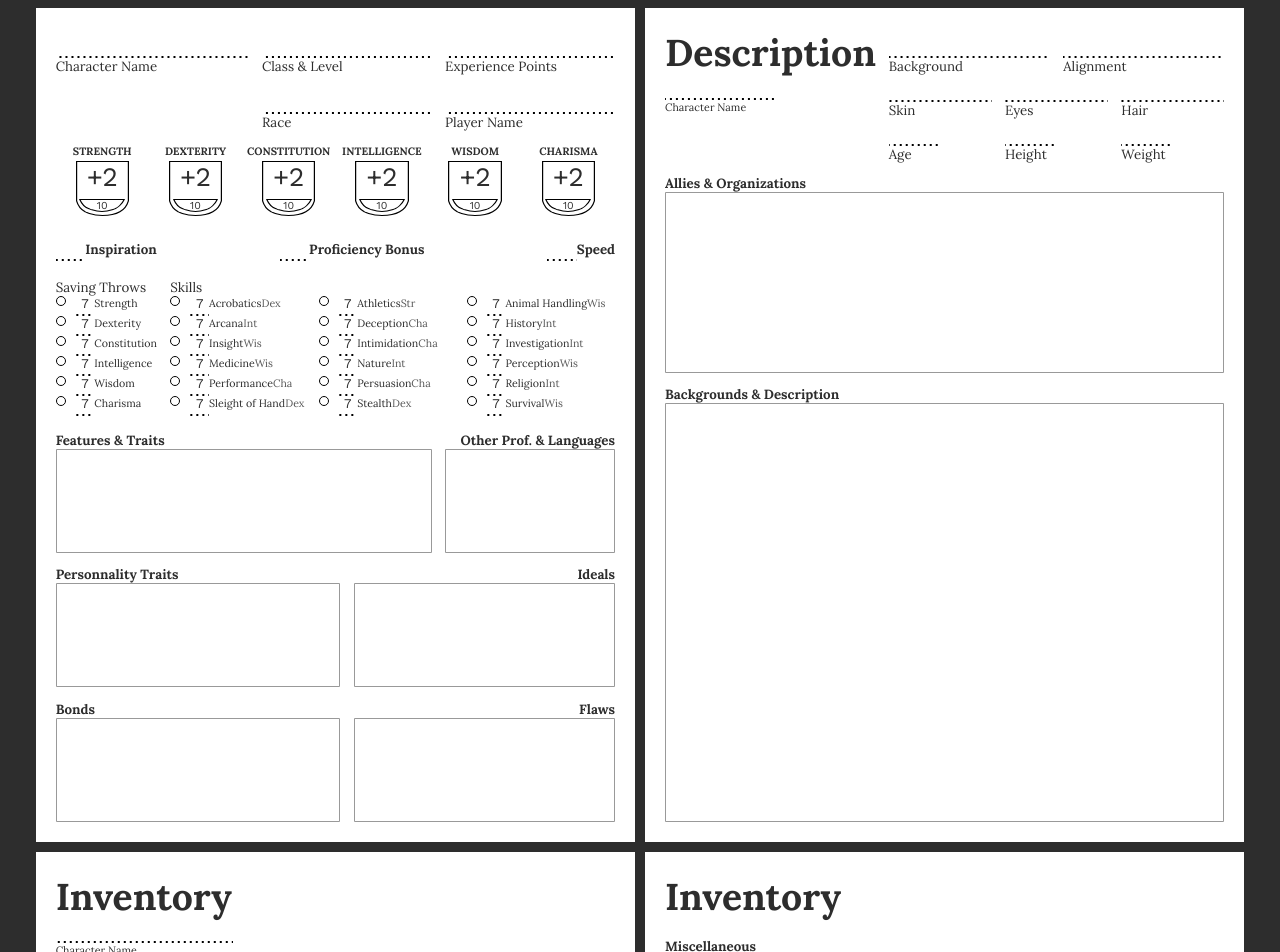
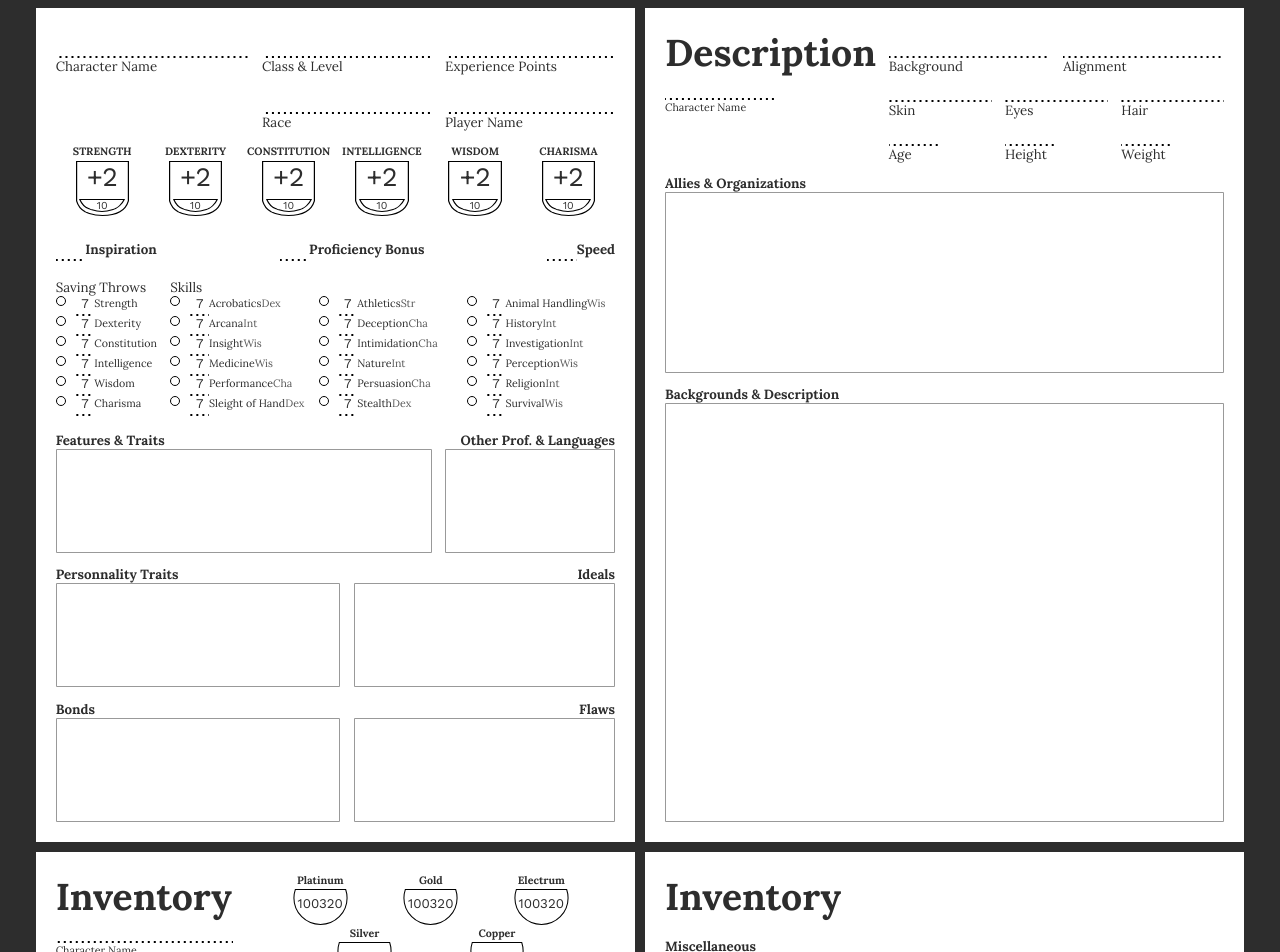
Before and after one commit to carvallegro/dnd-sheet, a React app: page / in a window 1280 px wide. Shown: the top 952 px of the page. Built offline with nearby package versions, Linux system fonts and the light colour scheme.

Commit message:
Improved Inventory page

```diff
--- /dev/null
+++ b/src/components/common/money/index.js
@@ -0,0 +1,61 @@
+import React from 'react'
+import PropTypes from 'prop-types'
+import styled from 'styled-components'
+
+import Outline from './money_outline.svg'
+import { fonts, fontSizes } from '../../../styles'
+
+const Wrapper = styled.div`
+  justify-self: ${({ justifySelf }) => justifySelf};
+  height: 4rem;
+  width: 4.4rem;
+  display: flex;
+  flex-direction: column;
+  justify-content: stretch;
+  align-items: stretch;
+`
+
+const Name = styled.h3`
+  flex-shrink: 0;
+  margin: 0;
+  font-family: ${fonts.display};
+  font-size: ${fontSizes.small};
+  font-weight: bold;
+  line-height: 1.6;
+  vertical-align: top;
+  text-align: center;
+`
+
+const ValueWrapper = styled.div`
+  flex-grow: 1;
+  position: relative;
+  width: 100%;
+  max-height: 100%;
+  background: url(${Outline}) no-repeat;
+  background-size: 100% 100%;
+`
+
+// TODO: Make input
+const Value = styled.p`
+  margin: 0;
+  height: 100%;
+  vertical-align: middle;
+  font-family: ${fonts.input};
+  line-height: 2.2;
+  text-align: center;
+`
+
+const Money = ({ justifySelf, name, value }) => (
+  <Wrapper justifySelf={justifySelf}>
+    <Name>{name}</Name>
+    <ValueWrapper>
+      <Value>{value}</Value>
+    </ValueWrapper>
+  </Wrapper>
+)
+
+Money.defaultProps = {
+  justifySelf: 'inherit'
+}
+
+export default Money
--- a/src/components/general-page/index.js
+++ b/src/components/general-page/index.js
@@ -6,7 +6,11 @@ import SavingThrows from '../saving-throws'
 import InlineField from '../common/inputs/inline'
 
 import Skills from '../skills'
-import { AttributesWrapper, CalculatedValuesWrapper, PageWrapper } from './styles'
+import {
+  AttributesWrapper,
+  CalculatedValuesWrapper,
+  PageWrapper
+} from './styles'
 
 export const GeneralPage = () => (
   <PageWrapper>
--- a/src/components/inventory-page/page-a.js
+++ b/src/components/inventory-page/page-a.js
@@ -2,7 +2,13 @@ import React from 'react'
 import PageHeading from '../common/typography'
 import Input from '../common/inputs/input'
 import TextAreaField from '../common/inputs/textarea'
-import { HeaderWrapping, PageAWrapper } from './styles'
+import {
+  HeaderWrapping,
+  MoneyTopLine,
+  MoneyWrapping,
+  PageAWrapper
+} from './styles'
+import Money from '../common/money'
 
 const PageA = () => (
   <PageAWrapper>
@@ -10,6 +16,18 @@ const PageA = () => (
       <PageHeading>Inventory</PageHeading>
       <Input label="Character Name" size="small" />
     </HeaderWrapping>
+    <MoneyWrapping>
+      <MoneyTopLine>
+        <Money name="Platinum" value={100320} justifySelf="center" />
+        <Money name="Gold" value={100320} justifySelf="center" />
+        <Money name="Electrum" value={100320} justifySelf="center" />
+      </MoneyTopLine>
+      <MoneyTopLine>
+        <Money name="Silver" value={100320} justifySelf="flex-end" />
+        <div />
+        <Money name="Copper" value={109320} justifySelf="flex-start" />
+      </MoneyTopLine>
+    </MoneyWrapping>
 
     <TextAreaField gridArea="treasure" label="Treasure" />
     <TextAreaField
--- a/src/components/inventory-page/styles.js
+++ b/src/components/inventory-page/styles.js
@@ -12,3 +12,12 @@ export const PageAWrapper = styled(Page)`
 export const HeaderWrapping = styled.div`
   grid-area: heading;
 `
+
+export const MoneyWrapping = styled.div`
+  grid-area: money;
+`
+
+export const MoneyTopLine = styled.div`
+  display: grid;
+  grid-template-columns: auto 20% auto;
+`
```
Also changed, not shown: src/components/description-page/index.js (+7 -1 lines), src/components/common/money/money_outline.svg (added).
